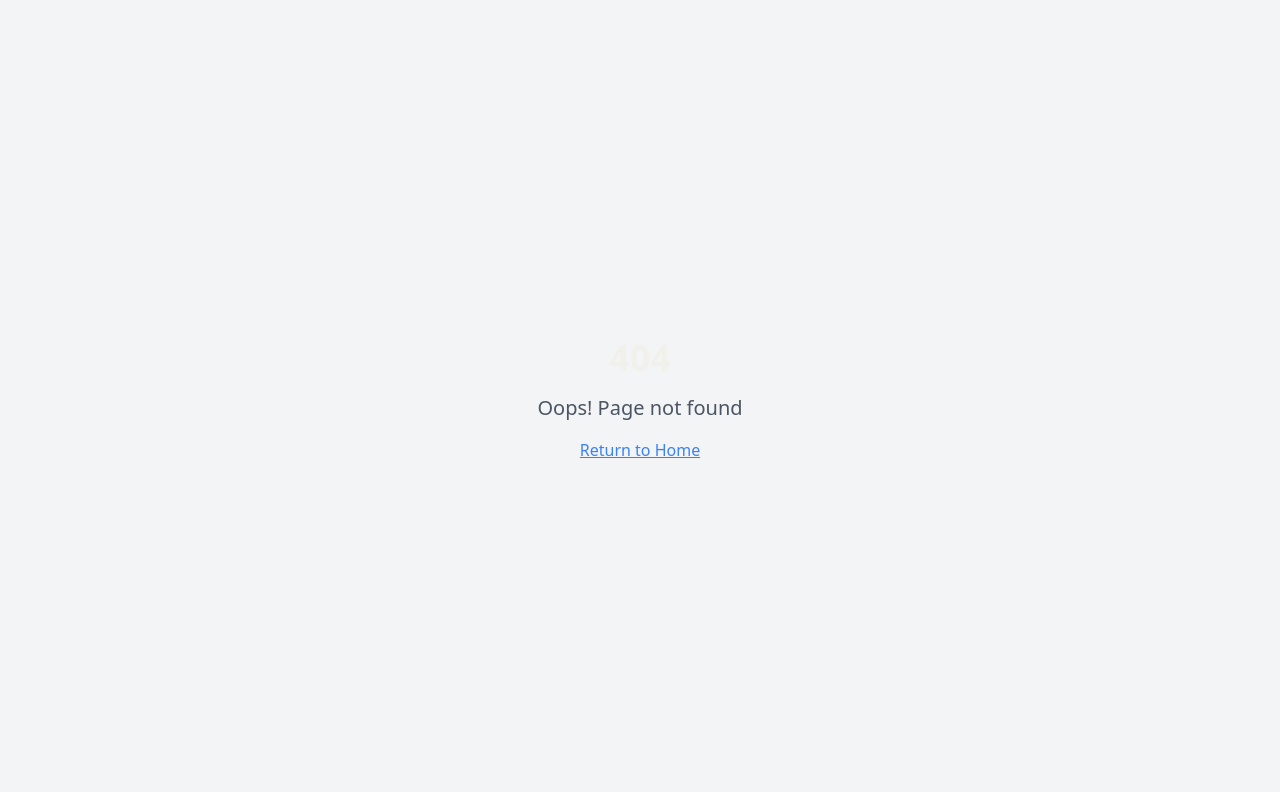
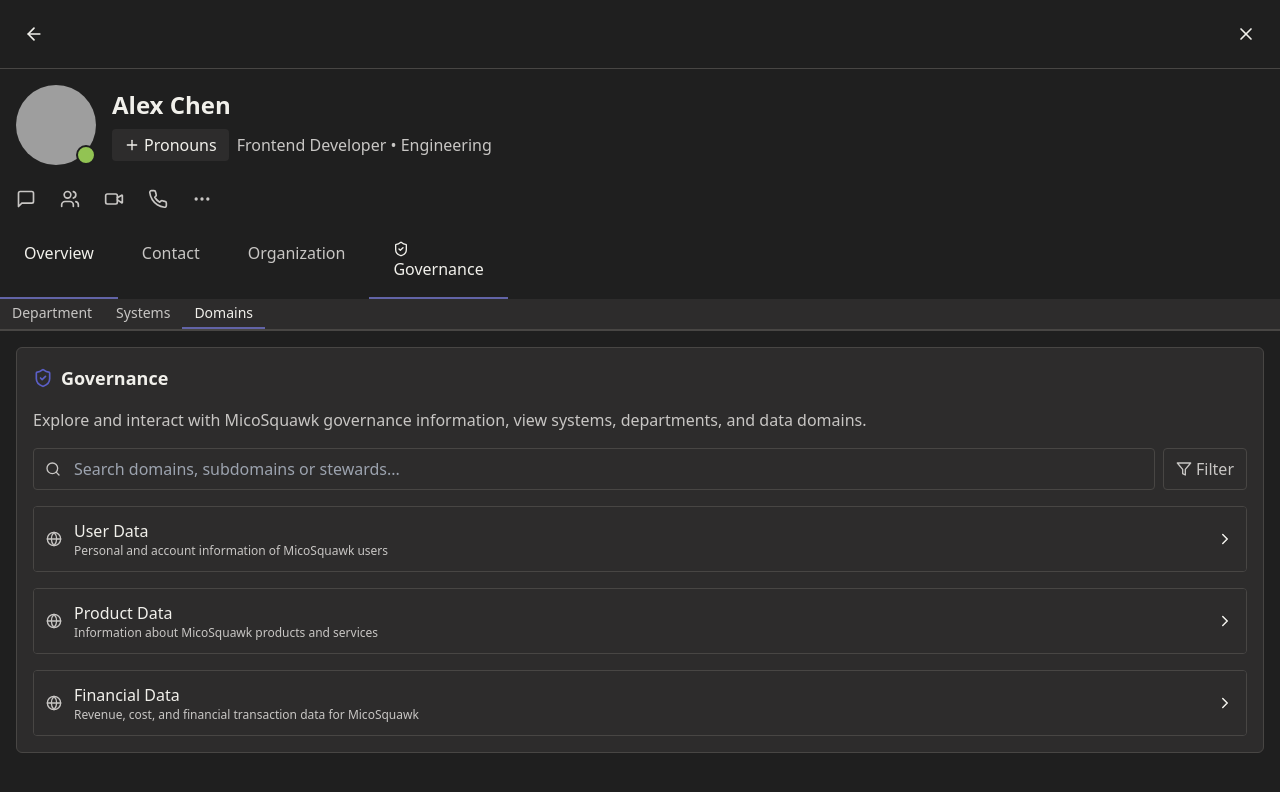
Before and after one commit to Walley411/parrot-tab-empower-67, a React (Vite) app: page /profile/1/governance/domains in a window 1280 px wide. Before the commit this address had no page. Shown: the top 792 px of the page. Built offline with nearby package versions, Linux system fonts and the light colour scheme; grey boxes are pictures that could not be loaded.

Commit message:
Rename Parrot to Governance
Rename Parrot to Governance, update subheadings, search text, and align mock data.

```diff
--- a/src/App.tsx
+++ b/src/App.tsx
@@ -10,9 +10,9 @@ import Profile from "./pages/Profile";
 import ProfileOverview from "./pages/ProfileOverview";
 import ProfileContact from "./pages/ProfileContact";
 import ProfileOrganization from "./pages/ProfileOrganization";
-import Parrot from "./pages/Parrot";
-import TellParrot from "./pages/TellParrot";
-import Sources from "./pages/Sources";
+import Governance from "./pages/Parrot";
+import Department from "./pages/TellParrot";
+import Systems from "./pages/Systems";
 import Domains from "./pages/Domains";
 
 const queryClient = new QueryClient();
@@ -29,16 +29,20 @@ const App = () => (
             <Route index element={<ProfileOverview />} />
             <Route path="contact" element={<ProfileContact />} />
             <Route path="organization" element={<ProfileOrganization />} />
-            <Route path="parrot" element={<Parrot />}>
-              <Route index element={<Navigate to="tell-parrot" replace />} />
-              <Route path="tell-parrot" element={<TellParrot />} />
-              <Route path="sources" element={<Sources />} />
+            <Route path="governance" element={<Governance />}>
+              <Route index element={<Navigate to="department" replace />} />
+              <Route path="department" element={<Department />} />
+              <Route path="systems" element={<Systems />} />
               <Route path="domains" element={<Domains />} />
             </Route>
             {/* Redirect old routes to new structure */}
-            <Route path="tell-parrot" element={<Navigate to="parrot/tell-parrot" replace />} />
-            <Route path="sources" element={<Navigate to="parrot/sources" replace />} />
-            <Route path="domains" element={<Navigate to="parrot/domains" replace />} />
+            <Route path="parrot" element={<Navigate to="governance" replace />} />
+            <Route path="parrot/tell-parrot" element={<Navigate to="governance/department" replace />} />
+            <Route path="parrot/sources" element={<Navigate to="governance/systems" replace />} />
+            <Route path="parrot/domains" element={<Navigate to="governance/domains" replace />} />
+            <Route path="tell-parrot" element={<Navigate to="governance/department" replace />} />
+            <Route path="sources" element={<Navigate to="governance/systems" replace />} />
+            <Route path="domains" element={<Navigate to="governance/domains" replace />} />
           </Route>
           <Route path="*" element={<NotFound />} />
         </Routes>
--- a/src/components/Navigation.tsx
+++ b/src/components/Navigation.tsx
@@ -1,7 +1,7 @@
 
 import React from 'react';
 import { NavLink, useLocation } from 'react-router-dom';
-import { Bird } from 'lucide-react';
+import { ShieldCheck } from 'lucide-react';
 
 interface NavigationProps {
   userId: string;
@@ -15,46 +15,46 @@ const Navigation: React.FC<NavigationProps> = ({ userId }) => {
     { name: 'Contact', path: `/profile/${userId}/contact` },
     { name: 'Organization', path: `/profile/${userId}/organization` },
     {
-      name: 'Parrot',
-      path: `/profile/${userId}/parrot`,
-      icon: Bird,
+      name: 'Governance',
+      path: `/profile/${userId}/governance`,
+      icon: ShieldCheck,
       subTabs: [
-        { name: 'Tell Parrot', path: `/profile/${userId}/parrot/tell-parrot` },
-        { name: 'Sources', path: `/profile/${userId}/parrot/sources` },
-        { name: 'Domains', path: `/profile/${userId}/parrot/domains` }
+        { name: 'Department', path: `/profile/${userId}/governance/department` },
+        { name: 'Systems', path: `/profile/${userId}/governance/systems` },
+        { name: 'Domains', path: `/profile/${userId}/governance/domains` }
       ]
     }
   ];
 
-  // Check if we're on a parrot sub-page
-  const isParrotSubPage = location.pathname.includes('/parrot/');
+  // Check if we're on a governance sub-page
+  const isGovernanceSubPage = location.pathname.includes('/governance/');
 
   return (
     <nav className="border-b border-teams-border">
       <div className="flex">
         {tabs.map((tab) => {
           const isActive = tab.path === location.pathname ||
-                          (tab.name === 'Parrot' && isParrotSubPage);
+                          (tab.name === 'Governance' && isGovernanceSubPage);
 
           return (
             <NavLink
               key={tab.name}
               to={tab.path}
               className={({ isActive: linkActive }) =>
-                `teams-tab ${(tab.name === 'Parrot' && isParrotSubPage) || linkActive ? 'teams-tab-active' : 'hover:text-teams-text hover:bg-teams-gray'}`
+                `teams-tab ${(tab.name === 'Governance' && isGovernanceSubPage) || linkActive ? 'teams-tab-active' : 'hover:text-teams-text hover:bg-teams-gray'}`
               }
             >
-              {tab.name === 'Parrot' && <Bird size={16} className="mr-1" />}
+              {tab.name === 'Governance' && <ShieldCheck size={16} className="mr-1" />}
               {tab.name}
             </NavLink>
           );
         })}
       </div>
 
-      {/* Sub-navigation for Parrot */}
-      {isParrotSubPage && (
+      {/* Sub-navigation for Governance */}
+      {isGovernanceSubPage && (
         <div className="flex bg-teams-darkgray border-b border-teams-border">
-          {tabs.find(tab => tab.name === 'Parrot')?.subTabs.map((subTab) => (
+          {tabs.find(tab => tab.name === 'Governance')?.subTabs.map((subTab) => (
             <NavLink
               key={subTab.name}
               to={subTab.path}
--- a/src/pages/Parrot.tsx
+++ b/src/pages/Parrot.tsx
@@ -1,9 +1,9 @@
 
 import React from 'react';
 import { useParams, Outlet, Navigate } from 'react-router-dom';
-import { Bird } from 'lucide-react';
+import { ShieldCheck } from 'lucide-react';
 
-const Parrot = () => {
+const Governance = () => {
   // Extract the userId from params to ensure proper navigation
   const { userId } = useParams<{ userId: string }>();
 
@@ -11,11 +11,11 @@ const Parrot = () => {
     <div className="animate-fade-in">
       <div className="teams-card mb-4">
         <div className="flex items-center text-teams-text mb-4">
-          <Bird size={20} className="mr-2 text-teams-accent" />
-          <h2 className="text-lg font-semibold">Parrot AI Assistant</h2>
+          <ShieldCheck size={20} className="mr-2 text-teams-accent" />
+          <h2 className="text-lg font-semibold">Governance</h2>
         </div>
         <p className="text-teams-secondarytext mb-4">
-          Explore and interact with the Parrot AI Assistant, view data sources, domains, and tell Parrot what you need.
+          Explore and interact with MicoSquawk governance information, view systems, departments, and data domains.
         </p>
         <Outlet />
       </div>
@@ -23,4 +23,4 @@ const Parrot = () => {
   );
 };
 
-export default Parrot;
+export default Governance;
--- a/src/pages/TellParrot.tsx
+++ b/src/pages/TellParrot.tsx
@@ -1,10 +1,11 @@
+
 import React, { useState, useEffect } from 'react';
 import { ChevronDown, ChevronRight, Building, Database, User } from 'lucide-react';
 import AvatarStatus from '@/components/AvatarStatus';
 import SearchFilterBar from '@/components/SearchFilterBar';
 import { departments } from '@/data/mockData';
 
-const TellParrot = () => {
+const Department = () => {
   const [expandedDepartments, setExpandedDepartments] = useState<string[]>([]);
   const [expandedSystems, setExpandedSystems] = useState<string[]>([]);
   const [filteredDepartments, setFilteredDepartments] = useState(departments);
@@ -167,4 +168,4 @@ const TellParrot = () => {
   );
 };
 
-export default TellParrot;
+export default Department;
```
Also changed, not shown: src/pages/Systems.tsx (renamed from src/pages/Sources.tsx).
